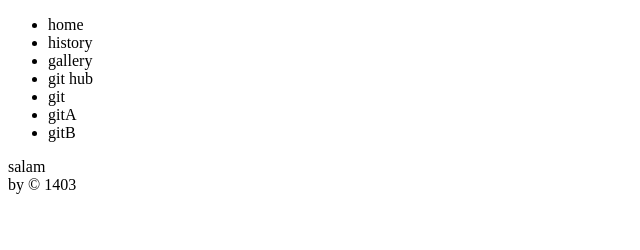
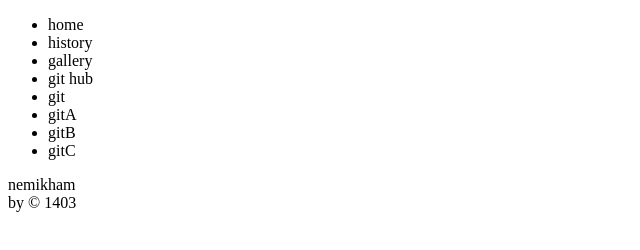
Before and after one commit to aliRivers90/Git_Project, a website: page index.html in a window 1280 px wide. Shown: the whole page, without its empty margins (0-640 px from the left). Drawn offline with Linux system fonts and the light colour scheme.

Commit message:
add nemikham

```diff
--- a/index.html
+++ b/index.html
@@ -15,10 +15,11 @@
             <li>git</li>
             <li>gitA</li>
             <li>gitB</li>
+            <li>gitC</li>
         </ul>
     </nav>
     <head>
-        salam
+        nemikham
     </head>
     <footer>
         by &copy; 1403
```
